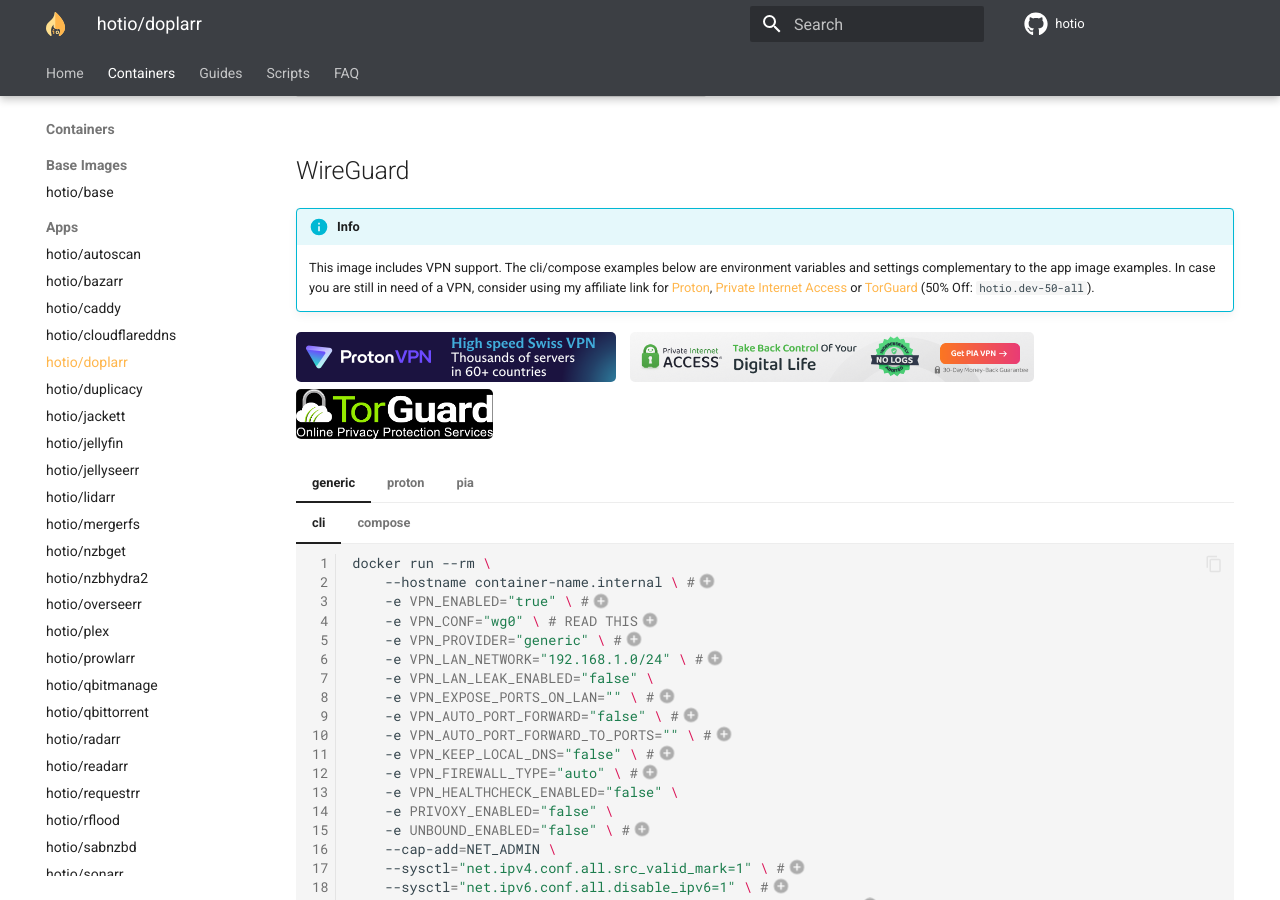
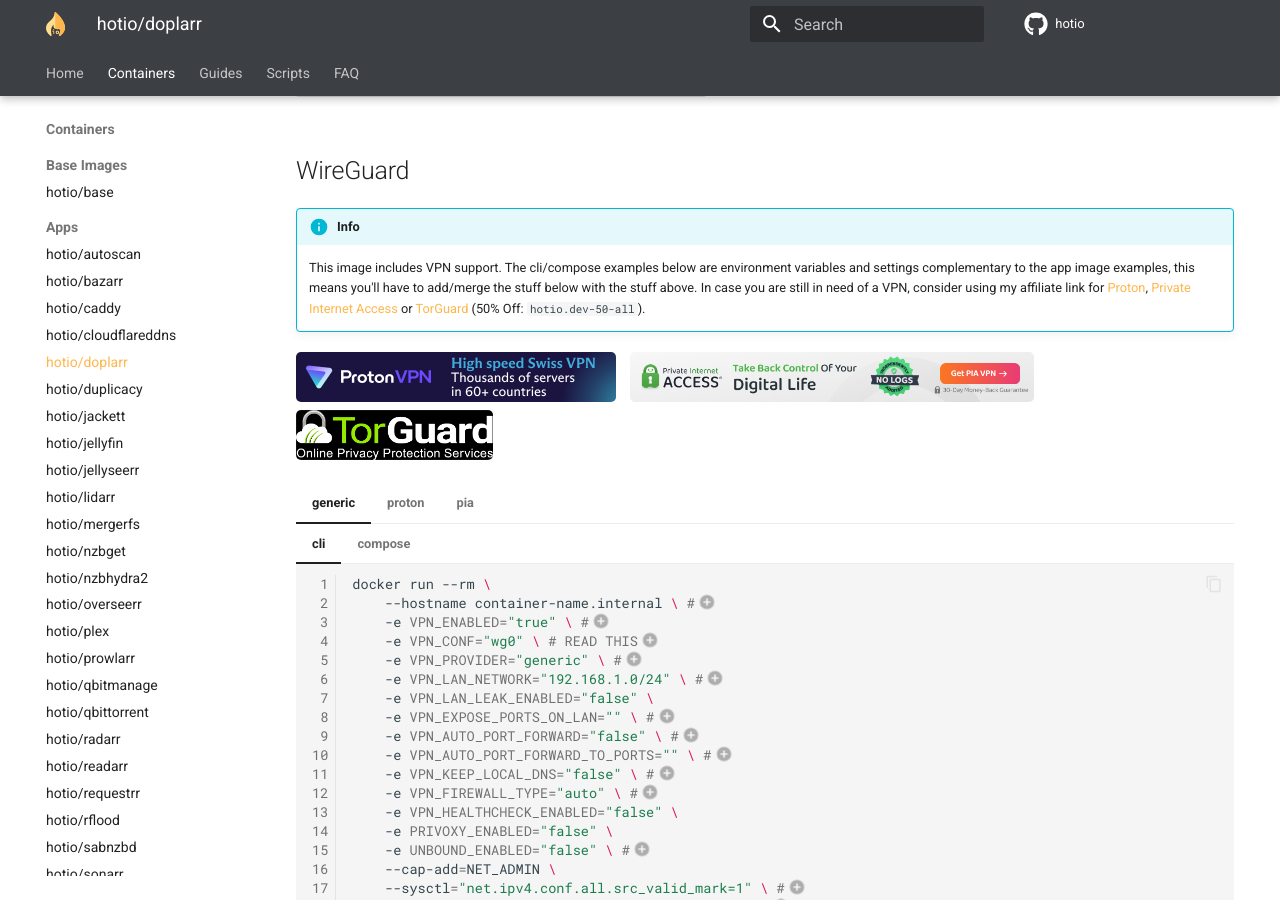
Before and after one commit to hotio/website, an MkDocs documentation site: the page built from docs/containers/doplarr.md, in a window 1280 px wide and 900 px high, scrolled down 624 px. Built offline with MkDocs 1.6.1 and Material for MkDocs 9.7.7, drawn with Linux system fonts in a browser that asks for light colours.

Commit message:
Improve add/merge wiriguard info

```diff
--- a/includes/wireguard.md
+++ b/includes/wireguard.md
@@ -2,7 +2,7 @@
 
 !!! info
 
-    This image includes VPN support. The cli/compose examples below are environment variables and settings complementary to the app image examples. In case you are still in need of a VPN, consider using my affiliate link for [Proton](https://hotio.dev/proton){: target=_blank rel="noopener" }, [Private Internet Access](https://hotio.dev/pia){: target=_blank rel="noopener" } or [TorGuard](https://hotio.dev/torguard){: target=_blank rel="noopener" } (50% Off: `hotio.dev-50-all`).
+    This image includes VPN support. The cli/compose examples below are environment variables and settings complementary to the app image examples, this means you'll have to add/merge the stuff below with the stuff above. In case you are still in need of a VPN, consider using my affiliate link for [Proton](https://hotio.dev/proton){: target=_blank rel="noopener" }, [Private Internet Access](https://hotio.dev/pia){: target=_blank rel="noopener" } or [TorGuard](https://hotio.dev/torguard){: target=_blank rel="noopener" } (50% Off: `hotio.dev-50-all`).
 
 <img src="https://go.getproton.me/aff_i?offer_id=26&aff_id=7223" width="0" height="0" style="position:absolute;visibility:hidden;" border="0" />
 <a href="https://hotio.dev/proton" target="_blank" rel="noopener">
```
